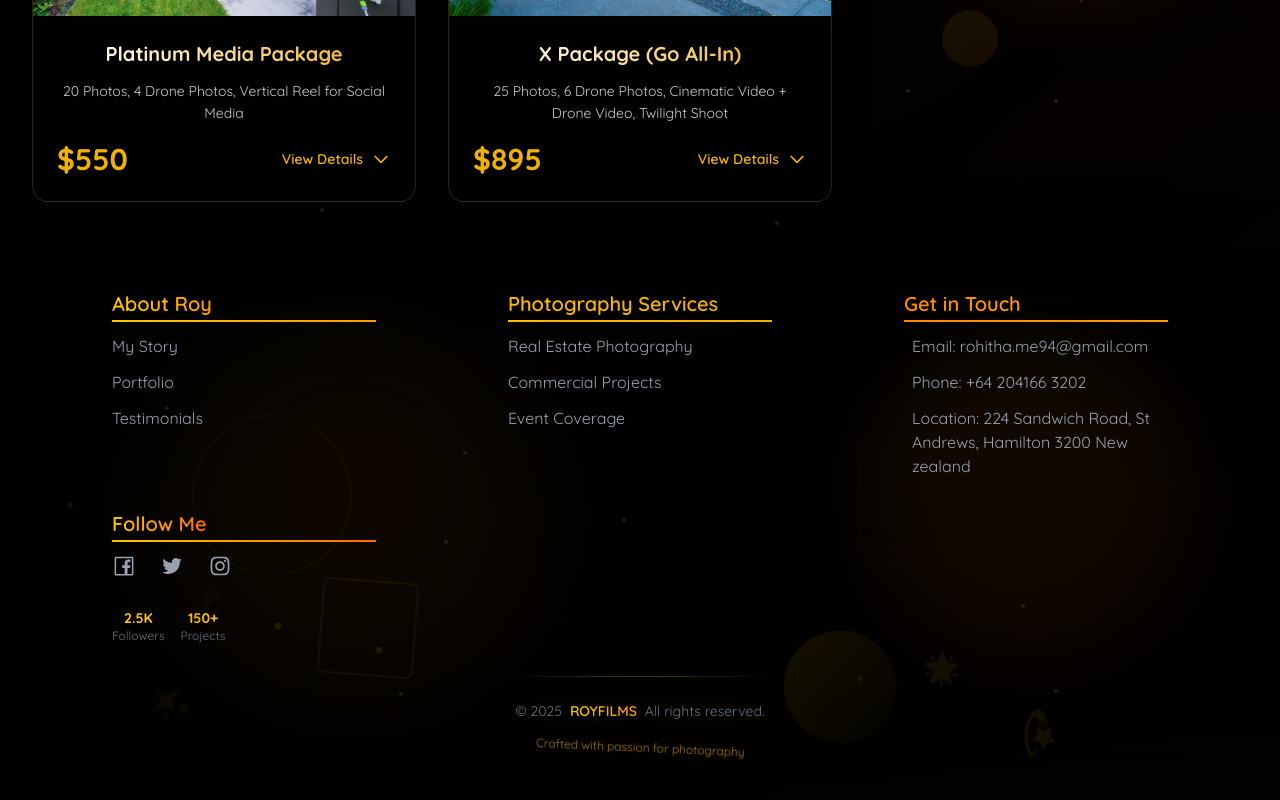
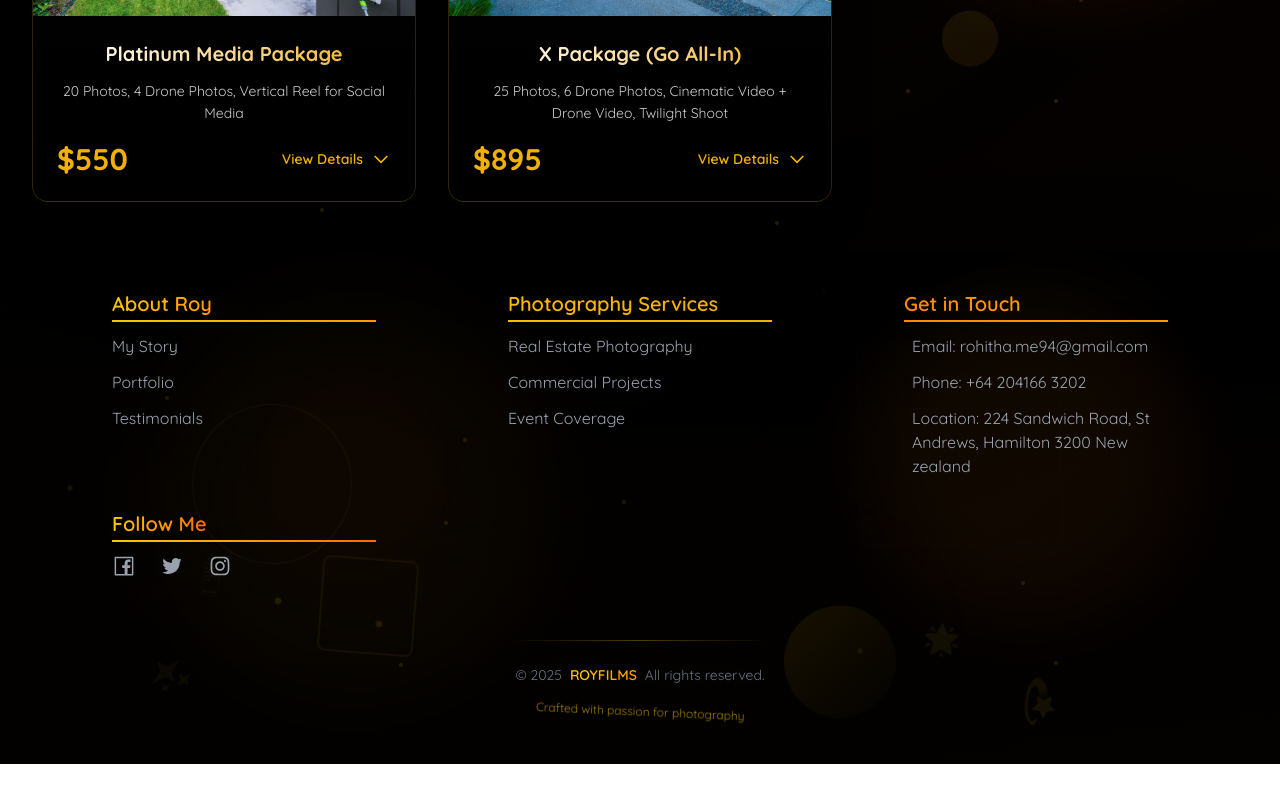
Before and after one commit to Ravindu200232/photoShop_frontend, a React (Vite) app in the folder frontend/: page /package in a window 1280 px wide. Shown: the part 933-1733 px from the top of the page. After the commit the page ends 1697 px from the top, so only its background shows below. Built offline with nearby package versions, Linux system fonts and the light colour scheme.

Commit message:
remove satisfications

```diff
--- a/frontend/src/components/banner.jsx
+++ b/frontend/src/components/banner.jsx
@@ -47,7 +47,7 @@ export function Banner() {
       </div>
 
       {/* Content Container */}
-      <div className="container absolute top-72 mx-auto px-4 grid grid-cols-1 md:grid-cols-2 gap-6 items-center">
+      <div className="container absolute top-60 mx-auto px-4 grid grid-cols-1 md:grid-cols-2 gap-6 items-center">
         {/* Empty space on left side for larger screens */}
         <div className="hidden md:block"></div>
 
--- a/frontend/src/components/fetaureCard.jsx
+++ b/frontend/src/components/fetaureCard.jsx
@@ -211,14 +211,14 @@ const FeatureCards = () => {
         </div>
 
         {/* Center bottom satisfaction badge */}
-        <div className="flex justify-center mt-8">
+        {/* <div className="flex justify-center mt-8">
           <div className="bg-gradient-to-br from-amber-500/20 to-yellow-500/20 backdrop-blur-sm border border-amber-500/30 rounded-full px-6 py-3 animate-float-gentle">
             <div className="flex items-center space-x-3">
               <div className="text-amber-400 text-lg">⭐⭐⭐⭐⭐</div>
               <span className="text-white text-sm font-medium">100% Satisfaction Guaranteed</span>
             </div>
           </div>
-        </div>
+        </div> */}
       </Container>
 
       {/* Enhanced CSS Animations */}
--- a/frontend/src/components/footer.jsx
+++ b/frontend/src/components/footer.jsx
@@ -249,12 +249,12 @@ export default function Footer() {
               isVisible ? 'opacity-100 translate-y-0' : 'opacity-0 translate-y-4'
             }`}>
               <div className="text-center">
-                <div className="text-sm font-bold text-yellow-400">2.5K</div>
-                <div className="text-xs text-gray-500">Followers</div>
+                {/* <div className="text-sm font-bold text-yellow-400">2.5K</div>
+                <div className="text-xs text-gray-500">Followers</div> */}
               </div>
               <div className="text-center">
-                <div className="text-sm font-bold text-amber-400">150+</div>
-                <div className="text-xs text-gray-500">Projects</div>
+                {/* <div className="text-sm font-bold text-amber-400">150+</div>
+                <div className="text-xs text-gray-500">Projects</div> */}
               </div>
             </div>
           </div>
--- a/frontend/src/components/newsLetter.jsx
+++ b/frontend/src/components/newsLetter.jsx
@@ -215,10 +215,10 @@ export function NewsLetter() {
             {/* Floating testimonial */}
             <div className="absolute -bottom-14 -right-4 opacity-60 hidden lg:block">
               <div className="bg-black/40 backdrop-blur-sm border border-yellow-400/20 rounded-xl px-4 py-2 animate-float-gentle">
-                <div className="flex items-center space-x-3 text-yellow-300 text-xs">
+                {/* <div className="flex items-center space-x-3 text-yellow-300 text-xs">
                   <span>⭐⭐⭐⭐⭐</span>
                   <span>"Amazing service!" - Sarah K.</span>
-                </div>
+                </div> */}
               </div>
             </div>
           </div>
--- a/frontend/src/components/reviews.jsx
+++ b/frontend/src/components/reviews.jsx
@@ -187,7 +187,7 @@ const Reviews = () => {
           <div className={`flex justify-center space-x-8 mt-6 transition-all duration-1000 delay-1000 ${
             isVisible ? 'opacity-100 translate-y-0' : 'opacity-0 translate-y-4'
           }`}>
-            <div className="text-center group">
+            {/* <div className="text-center group">
               <div className="text-2xl font-bold text-yellow-400 group-hover:scale-110 transition-transform duration-300">4.9/5</div>
               <div className="text-xs text-gray-500">Average Rating</div>
             </div>
@@ -198,7 +198,7 @@ const Reviews = () => {
             <div className="text-center group">
               <div className="text-2xl font-bold text-yellow-300 group-hover:scale-110 transition-transform duration-300">100%</div>
               <div className="text-xs text-gray-500">Satisfaction</div>
-            </div>
+            </div> */}
           </div>
         </div>
 
--- a/frontend/src/components/services.jsx
+++ b/frontend/src/components/services.jsx
@@ -170,14 +170,14 @@ export function Services() {
           <div className={`grid grid-cols-3 gap-8 mt-12 max-w-2xl mx-auto transition-all duration-1000 delay-1400 ${
             isVisible ? 'opacity-100 translate-y-0' : 'opacity-0 translate-y-6'
           }`}>
-            <div className="text-center group">
+            {/* <div className="text-center group">
               <div className="text-3xl font-bold text-yellow-400 group-hover:scale-110 transition-transform duration-300">500+</div>
               <div className="text-sm text-gray-500 mt-1">Properties Captured</div>
             </div>
             <div className="text-center group">
               <div className="text-3xl font-bold text-amber-400 group-hover:scale-110 transition-transform duration-300">98%</div>
               <div className="text-sm text-gray-500 mt-1">Client Satisfaction</div>
-            </div>
+            </div> */}
             <div className="text-center group">
               <div className="text-3xl font-bold text-yellow-300 group-hover:scale-110 transition-transform duration-300">24h</div>
               <div className="text-sm text-gray-500 mt-1">Fast Delivery</div>
--- a/frontend/src/components/team.jsx
+++ b/frontend/src/components/team.jsx
@@ -207,7 +207,7 @@ export function Team() {
               isVisible ? 'opacity-100 translate-y-0' : 'opacity-0 translate-y-4'
             }`}>
               <div className="grid grid-cols-3 gap-6">
-                <div className="text-center group">
+                {/* <div className="text-center group">
                   <div className="text-2xl font-bold text-yellow-400 group-hover:scale-110 transition-transform duration-300">5+</div>
                   <div className="text-xs text-gray-500">Years Experience</div>
                 </div>
@@ -218,7 +218,7 @@ export function Team() {
                 <div className="text-center group">
                   <div className="text-2xl font-bold text-yellow-300 group-hover:scale-110 transition-transform duration-300">100%</div>
                   <div className="text-xs text-gray-500">Satisfaction</div>
-                </div>
+                </div> */}
               </div>
             </div>
 
```
